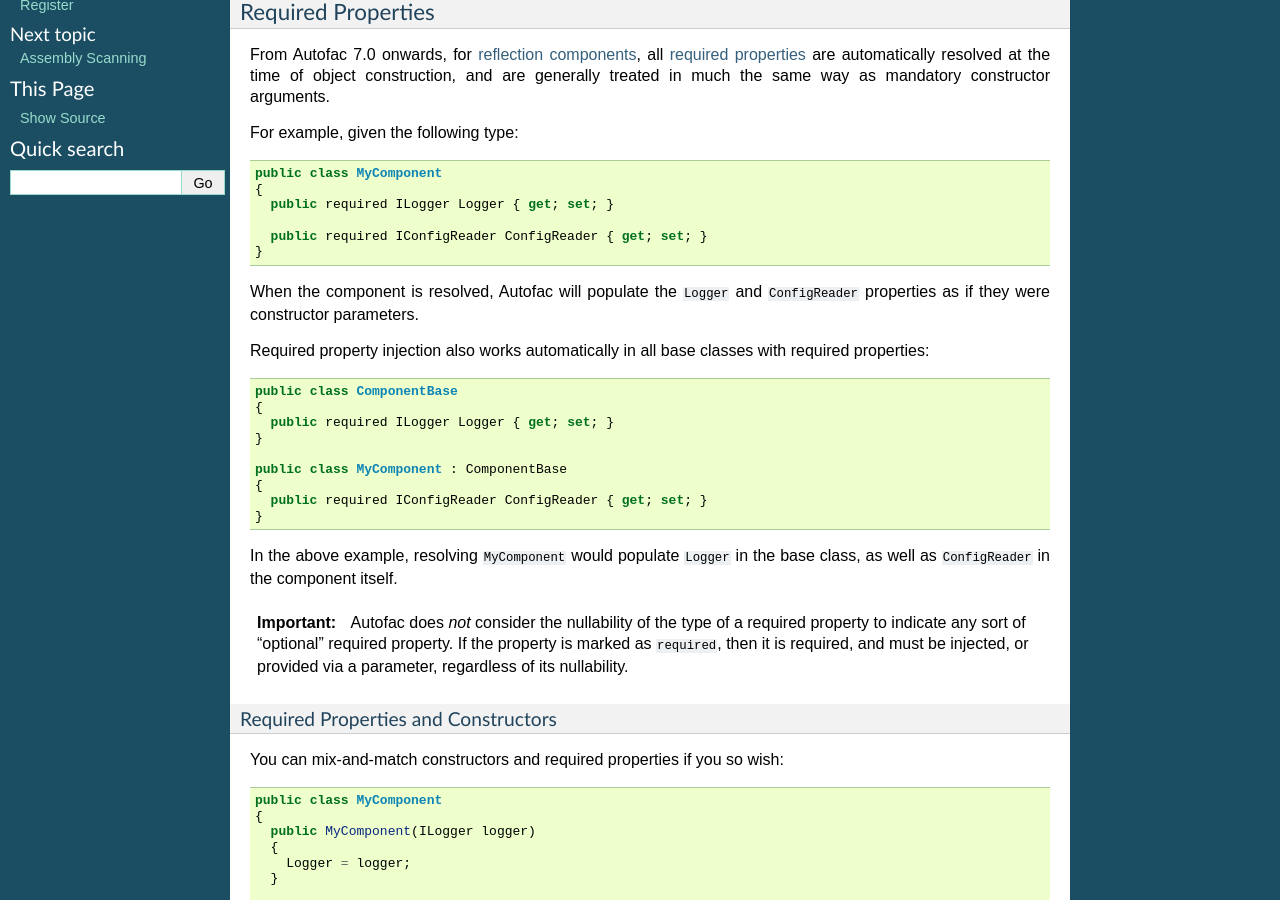
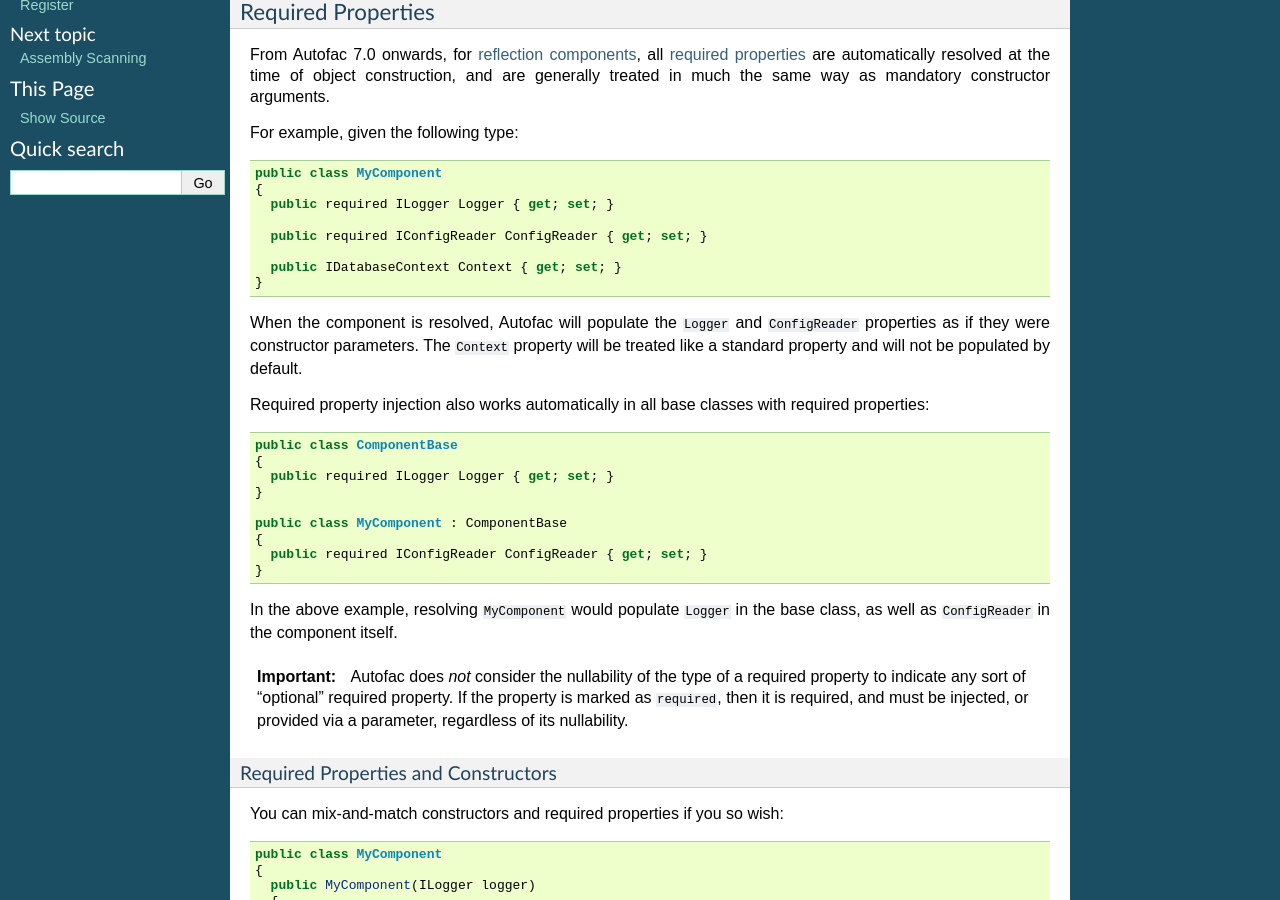
Before and after one commit to autofac/Documentation, a Sphinx documentation site: the page built from docs/register/prop-method-injection.rst, in a window 1280 px wide and 900 px high, scrolled down 434 px. Built offline with Sphinx 7.4.7, drawn with Linux system fonts in a browser that asks for light colours.

Commit message:
Update docs/register/prop-method-injection.rst
Co-authored-by: Travis Illig <tillig@paraesthesia.com>

```diff
--- a/docs/register/prop-method-injection.rst
+++ b/docs/register/prop-method-injection.rst
@@ -35,9 +35,11 @@
       public required ILogger Logger { get; set; }
 
       public required IConfigReader ConfigReader { get; set; }
+
+      public IDatabaseContext Context { get; set; }
     }
 
-When the component is resolved, Autofac will populate the ``Logger`` and ``ConfigReader`` properties as if they were constructor parameters.
+When the component is resolved, Autofac will populate the ``Logger`` and ``ConfigReader`` properties as if they were constructor parameters. The ``Context`` property will be treated like a standard property and will not be populated by default.
 
 Required property injection also works automatically in all base classes with required properties:
 
```
